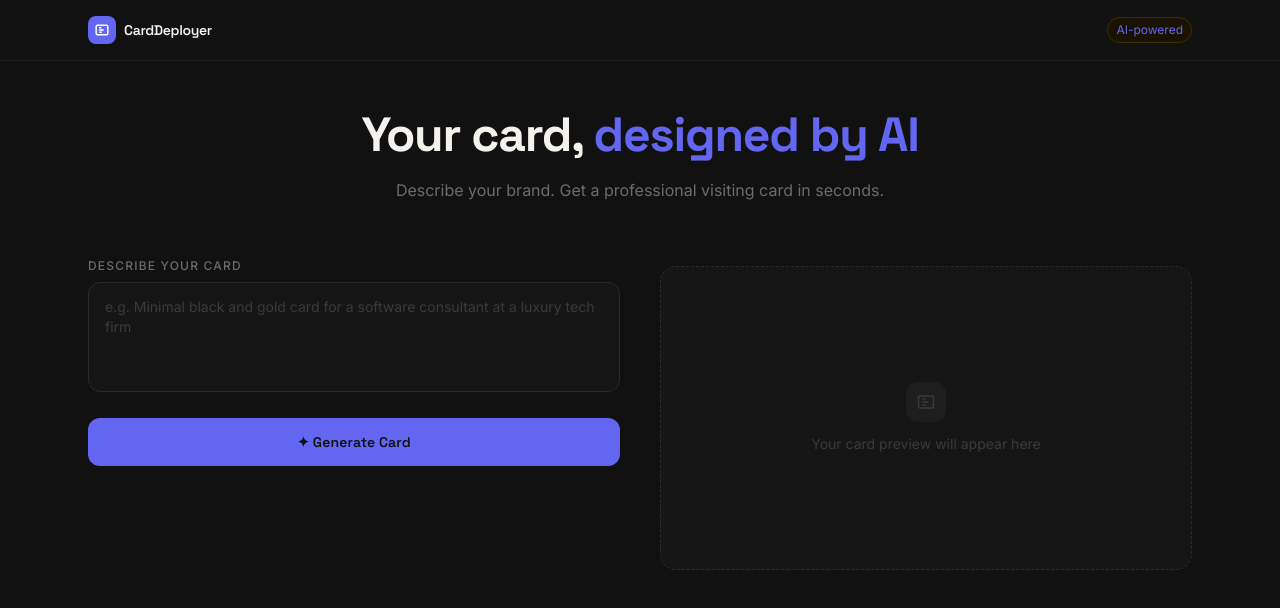
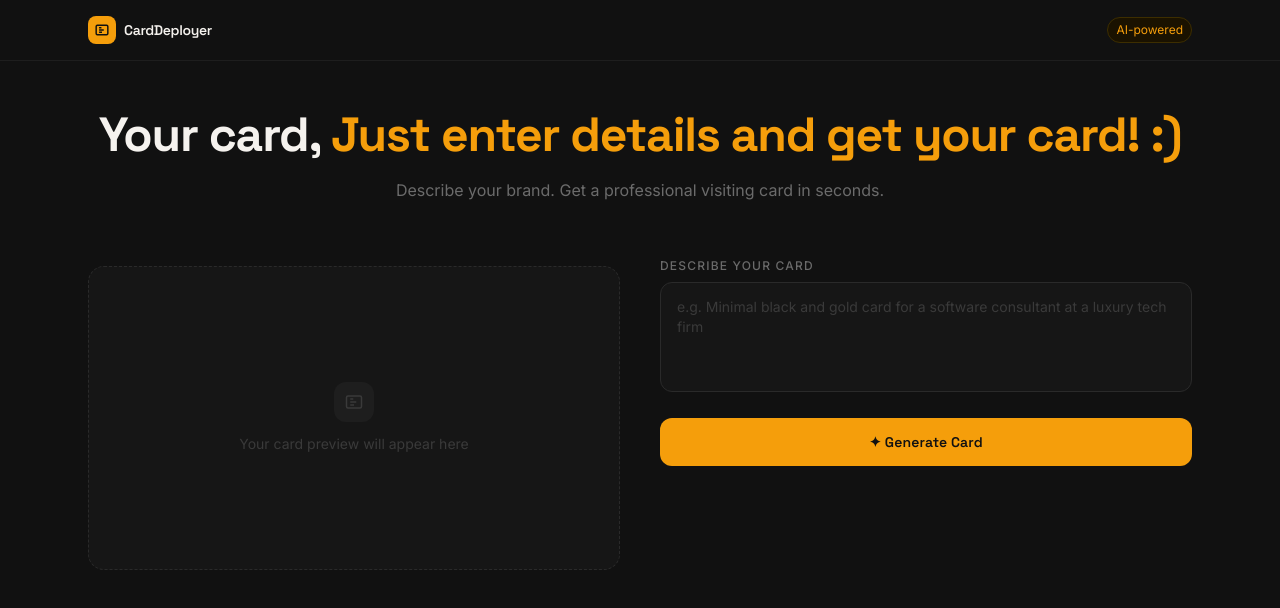
Before and after one commit to builtbygaurava/visiting-card, a SvelteKit app: page / in a window 1280 px wide. Shown: the top 608 px of the page. Built offline with nearby package versions, Linux system fonts and the light colour scheme; no server answers.

Commit message:
feat: swap layout sides and update theme accent color to amber/gold

```diff
--- a/src/routes/+page.svelte
+++ b/src/routes/+page.svelte
@@ -100,15 +100,15 @@
   <header class="border-b" style="border-color: #1E1E1E;">
     <div class="max-w-6xl mx-auto px-6 py-4 flex items-center justify-between">
       <div class="flex items-center gap-2">
-        <div class="w-7 h-7 rounded-lg flex items-center justify-center" style="background: #6366F1;">
-          <svg width="14" height="14" viewBox="0 0 24 24" fill="none" stroke="white" stroke-width="2.5">
+        <div class="w-7 h-7 rounded-lg flex items-center justify-center" style="background: #F59E0B;">
+          <svg width="14" height="14" viewBox="0 0 24 24" fill="none" stroke="#111111" stroke-width="2.5">
             <rect x="2" y="4" width="20" height="16" rx="2"/>
             <path d="M7 8h4M7 12h8M7 16h5"/>
           </svg>
         </div>
         <span class="font-semibold text-sm tracking-tight" style="color: #F5F2EE; font-family: 'Space Grotesk', sans-serif;">CardDeployer</span>
       </div>
-      <span class="text-xs px-2 py-1 rounded-full" style="background: #1A1200; color: #6366F1; border: 1px solid #3D2E00;">AI-powered</span>
+      <span class="text-xs px-2 py-1 rounded-full" style="background: #1A1200; color: #F59E0B; border: 1px solid #3D2E00;">AI-powered</span>
     </div>
   </header>
 
@@ -117,103 +117,15 @@
     <!-- Hero -->
     <div class="text-center mb-14">
       <h1 class="text-5xl font-bold mb-4 tracking-tight" style="color: #F5F2EE; font-family: 'Space Grotesk', sans-serif; line-height: 1.1;">
-        Your card, <span style="color: #6366F1;">designed by AI</span>
+        Your card, <span style="color: #F59E0B;">Just enter details and get your card! :)</span>
       </h1>
       <p class="text-base" style="color: #6B6B6B;">Describe your brand. Get a professional visiting card in seconds.</p>
     </div>
 
-    <!-- Two column layout -->
+    <!-- Two column layout — Card LEFT, Controls RIGHT -->
     <div class="grid grid-cols-1 lg:grid-cols-2 gap-10 items-start">
 
-      <!-- Left: Controls -->
-      <div class="space-y-5">
-
-        <!-- Prompt -->
-        <div>
-          <label class="block text-xs font-medium mb-2 uppercase tracking-widest" style="color: #6B6B6B;">Describe your card</label>
-          <textarea
-            bind:value={prompt}
-            placeholder="e.g. Minimal black and gold card for a software consultant at a luxury tech firm"
-            rows="4"
-            class="w-full rounded-xl text-sm resize-none transition-all"
-            style="background: #161616; border: 1px solid #2A2A2A; color: #F5F2EE; padding: 14px 16px; outline: none; font-family: 'Inter', sans-serif;"
-            onfocus={() => {}}
-onblur={() => {}}
-          ></textarea>
-        </div>
-
-        <!-- Generate button -->
-        <button
-          onclick={generateCard}
-          disabled={loading}
-          class="w-full py-3.5 rounded-xl font-semibold text-sm transition-all"
-          style="background: {loading ? '#D97706' : '#6366F1'}; color: #111111; font-family: 'Space Grotesk', sans-serif; letter-spacing: 0.01em;"
-        >
-          {loading ? '✦ Generating your card...' : '✦ Generate Card'}
-        </button>
-
-        {#if error}
-          <p class="text-sm px-4 py-3 rounded-lg" style="background: #1A0A0A; color: #F87171; border: 1px solid #3A1515;">{error}</p>
-        {/if}
-
-        {#if cardData}
-        <div class="pt-2">
-          <p class="text-xs font-medium uppercase tracking-widest mb-4" style="color: #6B6B6B;">Customize</p>
-
-          <!-- Colors + Font row -->
-          <div class="grid grid-cols-3 gap-3">
-            <div class="rounded-xl p-3" style="background: #161616; border: 1px solid #2A2A2A;">
-              <p class="text-xs mb-2" style="color: #6B6B6B;">Background</p>
-              <input type="color" bind:value={cardData.primaryColor} class="w-full h-8 rounded cursor-pointer border-0 bg-transparent" />
-            </div>
-            <div class="rounded-xl p-3" style="background: #161616; border: 1px solid #2A2A2A;">
-              <p class="text-xs mb-2" style="color: #6B6B6B;">Text</p>
-              <input type="color" bind:value={cardData.secondaryColor} class="w-full h-8 rounded cursor-pointer border-0 bg-transparent" />
-            </div>
-            <div class="rounded-xl p-3" style="background: #161616; border: 1px solid #2A2A2A;">
-              <p class="text-xs mb-2" style="color: #6B6B6B;">Font</p>
-              <select bind:value={cardData.font} class="w-full text-xs rounded bg-transparent border-0 outline-none" style="color: #F5F2EE;">
-                <option value="Space Grotesk">Space Grotesk</option>
-                <option value="Montserrat">Montserrat</option>
-                <option value="Poppins">Poppins</option>
-                <option value="Playfair Display">Playfair</option>
-                <option value="Roboto">Roboto</option>
-                <option value="Oswald">Oswald</option>
-                <option value="Lora">Lora</option>
-              </select>
-            </div>
-          </div>
-
-          <!-- Logo upload -->
-          <div class="mt-3 rounded-xl p-3" style="background: #161616; border: 1px solid #2A2A2A;">
-            <p class="text-xs mb-2" style="color: #6B6B6B;">Logo (optional)</p>
-            <div class="flex items-center gap-3">
-              <label for="logo-upload" class="cursor-pointer text-xs px-3 py-1.5 rounded-lg" style="background: #2A2A2A; color: #F5F2EE;">
-                {uploading ? 'Uploading...' : 'Choose file'}
-              </label>
-              <input id="logo-upload" type="file" accept="image/*" onchange={handleLogoUpload} class="hidden" />
-              {#if logoUrl}
-                <button onclick={() => logoUrl = ''} class="text-xs" style="color: #EF4444;">Remove</button>
-              {:else}
-                <span class="text-xs" style="color: #3A3A3A;">No file selected</span>
-              {/if}
-            </div>
-          </div>
-
-          <!-- Download button -->
-          <button
-            onclick={downloadCard}
-            class="mt-3 w-full py-3 rounded-xl font-semibold text-sm transition-all"
-            style="background: #161616; color: #C9A84C; border: 1px solid #3A2E1A; font-family: 'Space Grotesk', sans-serif;"
-          >
-            ↓ Download Card
-          </button>
-        </div>
-        {/if}
-
-      </div>
-
-      <!-- Right: Card Preview -->
+      <!-- LEFT: Card Preview -->
       <div class="flex flex-col items-center justify-start pt-2">
         {#if !cardData && !loading}
           <div class="w-full aspect-[1.75] rounded-2xl flex flex-col items-center justify-center" style="background: #161616; border: 1px dashed #2A2A2A;">
@@ -229,13 +141,13 @@ onblur={() => {}}
 
         {#if loading}
           <div class="w-full aspect-[1.75] rounded-2xl flex flex-col items-center justify-center" style="background: #161616; border: 1px solid #2A2A2A;">
-            <div class="w-6 h-6 rounded-full border-2 mb-3" style="border-color: #6366F1; border-top-color: transparent; animation: spin 1s linear infinite;"></div>
+            <div class="w-6 h-6 rounded-full border-2 mb-3" style="border-color: #F59E0B; border-top-color: transparent; animation: spin 1s linear infinite;"></div>
             <p class="text-sm" style="color: #6B6B6B;">Crafting your card...</p>
           </div>
         {/if}
 
         {#if cardData}
-          <div class="relative" style="filter: drop-shadow(0 25px 50px rgba(99,102,241,0.15));">
+          <div class="relative" style="filter: drop-shadow(0 25px 50px rgba(245,158,11,0.15));">
             <div
               id="card-preview"
               class="w-96 rounded-2xl p-8 flex flex-col justify-between"
@@ -278,6 +190,87 @@ onblur={() => {}}
         {/if}
       </div>
 
+      <!-- RIGHT: Controls -->
+      <div class="space-y-5">
+
+        <div>
+          <label class="block text-xs font-medium mb-2 uppercase tracking-widest" style="color: #6B6B6B;">Describe your card</label>
+          <textarea
+            bind:value={prompt}
+            placeholder="e.g. Minimal black and gold card for a software consultant at a luxury tech firm"
+            rows="4"
+            class="w-full rounded-xl text-sm resize-none transition-all"
+            style="background: #161616; border: 1px solid #2A2A2A; color: #F5F2EE; padding: 14px 16px; outline: none; font-family: 'Inter', sans-serif;"
+          ></textarea>
+        </div>
+
+        <button
+          onclick={generateCard}
+          disabled={loading}
+          class="w-full py-3.5 rounded-xl font-semibold text-sm transition-all"
+          style="background: {loading ? '#D97706' : '#F59E0B'}; color: #111111; font-family: 'Space Grotesk', sans-serif; letter-spacing: 0.01em;"
+        >
+          {loading ? '✦ Generating your card...' : '✦ Generate Card'}
+        </button>
+
+        {#if error}
+          <p class="text-sm px-4 py-3 rounded-lg" style="background: #1A0A0A; color: #F87171; border: 1px solid #3A1515;">{error}</p>
+        {/if}
+
+        {#if cardData}
+        <div class="pt-2">
+          <p class="text-xs font-medium uppercase tracking-widest mb-4" style="color: #6B6B6B;">Customize</p>
+
+          <div class="grid grid-cols-3 gap-3">
+            <div class="rounded-xl p-3" style="background: #161616; border: 1px solid #2A2A2A;">
+              <p class="text-xs mb-2" style="color: #6B6B6B;">Background</p>
+              <input type="color" bind:value={cardData.primaryColor} class="w-full h-8 rounded cursor-pointer border-0 bg-transparent" />
+            </div>
+            <div class="rounded-xl p-3" style="background: #161616; border: 1px solid #2A2A2A;">
+              <p class="text-xs mb-2" style="color: #6B6B6B;">Text</p>
+              <input type="color" bind:value={cardData.secondaryColor} class="w-full h-8 rounded cursor-pointer border-0 bg-transparent" />
+            </div>
+            <div class="rounded-xl p-3" style="background: #161616; border: 1px solid #2A2A2A;">
+              <p class="text-xs mb-2" style="color: #6B6B6B;">Font</p>
+              <select bind:value={cardData.font} class="w-full text-xs rounded bg-transparent border-0 outline-none" style="color: #F5F2EE;">
+                <option value="Space Grotesk">Space Grotesk</option>
+                <option value="Montserrat">Montserrat</option>
+                <option value="Poppins">Poppins</option>
+                <option value="Playfair Display">Playfair</option>
+                <option value="Roboto">Roboto</option>
+                <option value="Oswald">Oswald</option>
+                <option value="Lora">Lora</option>
+              </select>
+            </div>
+          </div>
+
+          <div class="mt-3 rounded-xl p-3" style="background: #161616; border: 1px solid #2A2A2A;">
+            <p class="text-xs mb-2" style="color: #6B6B6B;">Logo (optional)</p>
+            <div class="flex items-center gap-3">
+              <label for="logo-upload" class="cursor-pointer text-xs px-3 py-1.5 rounded-lg" style="background: #2A2A2A; color: #F5F2EE;">
+                {uploading ? 'Uploading...' : 'Choose file'}
+              </label>
+              <input id="logo-upload" type="file" accept="image/*" onchange={handleLogoUpload} class="hidden" />
+              {#if logoUrl}
+                <button onclick={() => logoUrl = ''} class="text-xs" style="color: #EF4444;">Remove</button>
+              {:else}
+                <span class="text-xs" style="color: #3A3A3A;">No file selected</span>
+              {/if}
+            </div>
+          </div>
+
+          <button
+            onclick={downloadCard}
+            class="mt-3 w-full py-3 rounded-xl font-semibold text-sm transition-all"
+            style="background: #161616; color: #F59E0B; border: 1px solid #3A2E1A; font-family: 'Space Grotesk', sans-serif;"
+          >
+            ↓ Download Card
+          </button>
+        </div>
+        {/if}
+
+      </div>
+
     </div>
   </main>
 </div>
@@ -289,11 +282,11 @@ onblur={() => {}}
   textarea::placeholder {
     color: #3A3A3A;
   }
+  textarea:focus {
+    border-color: #F59E0B !important;
+  }
   select option {
     background: #161616;
     color: #F5F2EE;
   }
-  textarea:focus {
-    border-color: #6366F1 !important;
-  }
 </style>
```
